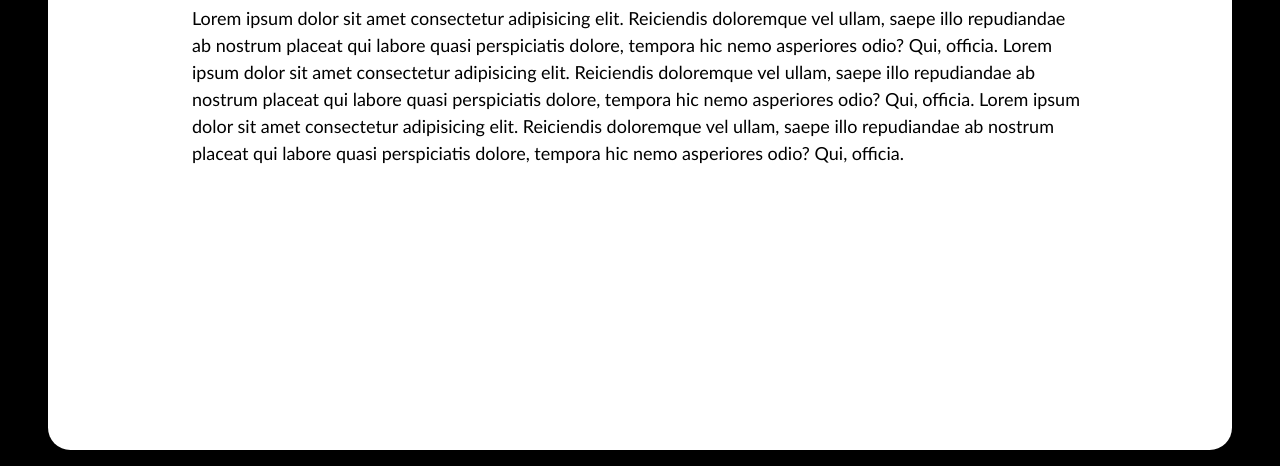
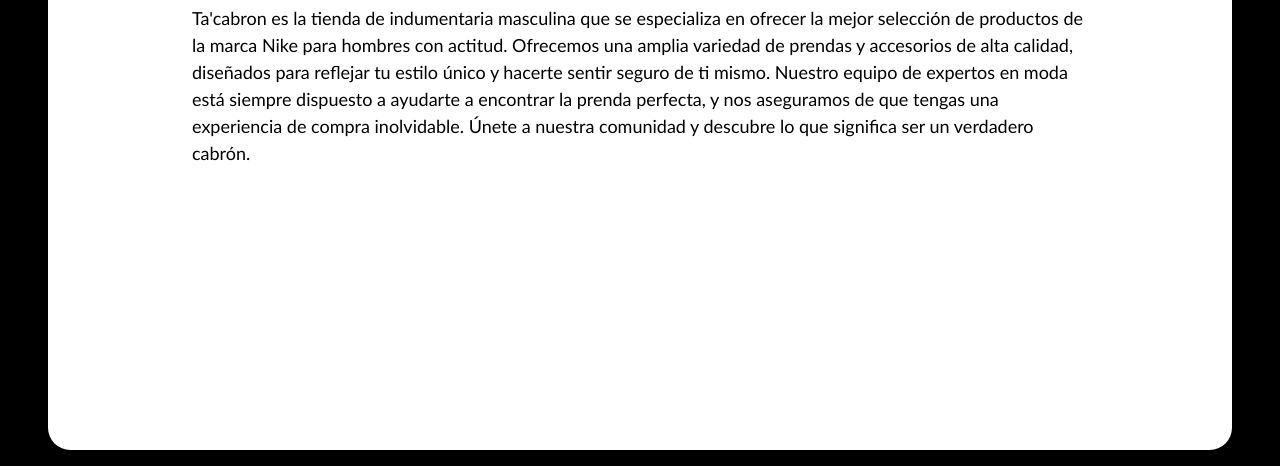
Before and after one commit to coriamartinn/Pre-entrega2-coriamartin, a website: page pages/sobre-nosotros.html in a window 1280 px wide. Shown: the part 390-861 px from the top of the page. Drawn offline with nearby package versions, Linux system fonts and the light colour scheme.

Commit message:
texto sobre-nos

```diff
--- a/pages/sobre-nosotros.html
+++ b/pages/sobre-nosotros.html
@@ -92,16 +92,7 @@
       <div class="div-sobre">
         <h1>Sobre Nosotros</h1>
         <p class="text-sobre-nos">
-          Lorem ipsum dolor sit amet consectetur adipisicing elit. Reiciendis
-          doloremque vel ullam, saepe illo repudiandae ab nostrum placeat qui
-          labore quasi perspiciatis dolore, tempora hic nemo asperiores odio?
-          Qui, officia. Lorem ipsum dolor sit amet consectetur adipisicing elit.
-          Reiciendis doloremque vel ullam, saepe illo repudiandae ab nostrum
-          placeat qui labore quasi perspiciatis dolore, tempora hic nemo
-          asperiores odio? Qui, officia. Lorem ipsum dolor sit amet consectetur
-          adipisicing elit. Reiciendis doloremque vel ullam, saepe illo
-          repudiandae ab nostrum placeat qui labore quasi perspiciatis dolore,
-          tempora hic nemo asperiores odio? Qui, officia.
+          Ta'cabron es la tienda de indumentaria masculina que se especializa en ofrecer la mejor selección de productos de la marca Nike para hombres con actitud. Ofrecemos una amplia variedad de prendas y accesorios de alta calidad, diseñados para reflejar tu estilo único y hacerte sentir seguro de ti mismo. Nuestro equipo de expertos en moda está siempre dispuesto a ayudarte a encontrar la prenda perfecta, y nos aseguramos de que tengas una experiencia de compra inolvidable. Únete a nuestra comunidad y descubre lo que significa ser un verdadero cabrón.
         </p>
       </div>
     </main>
```
